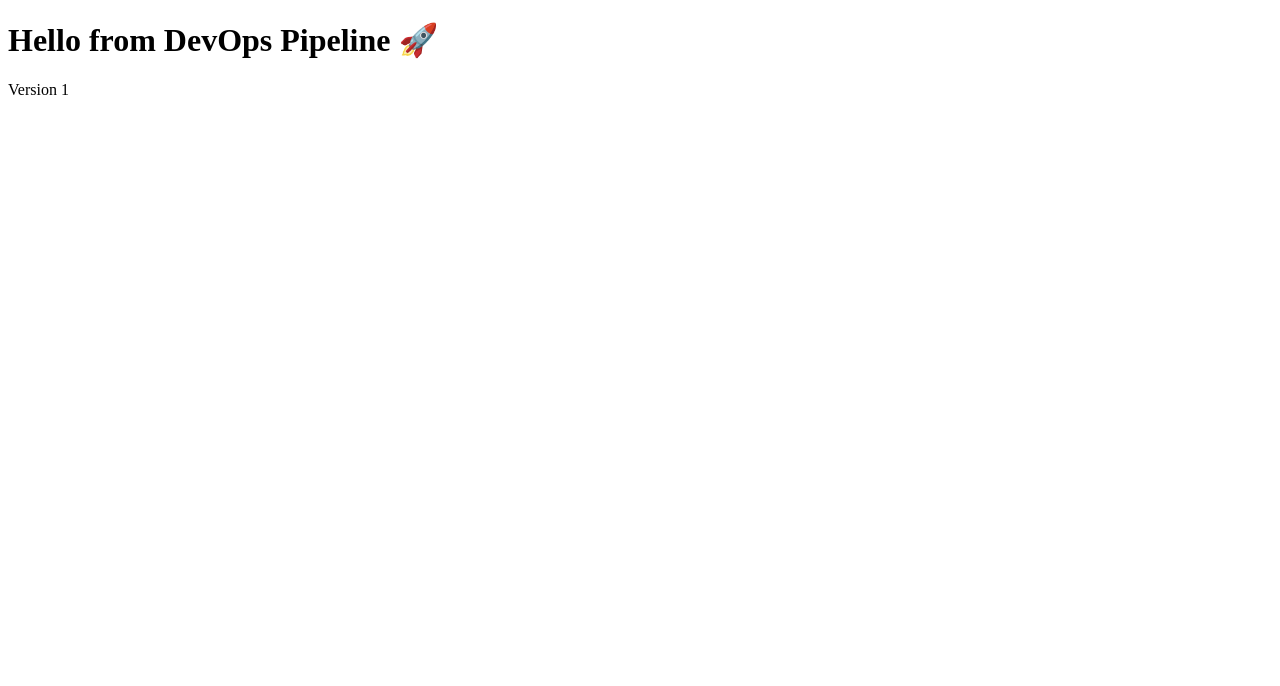
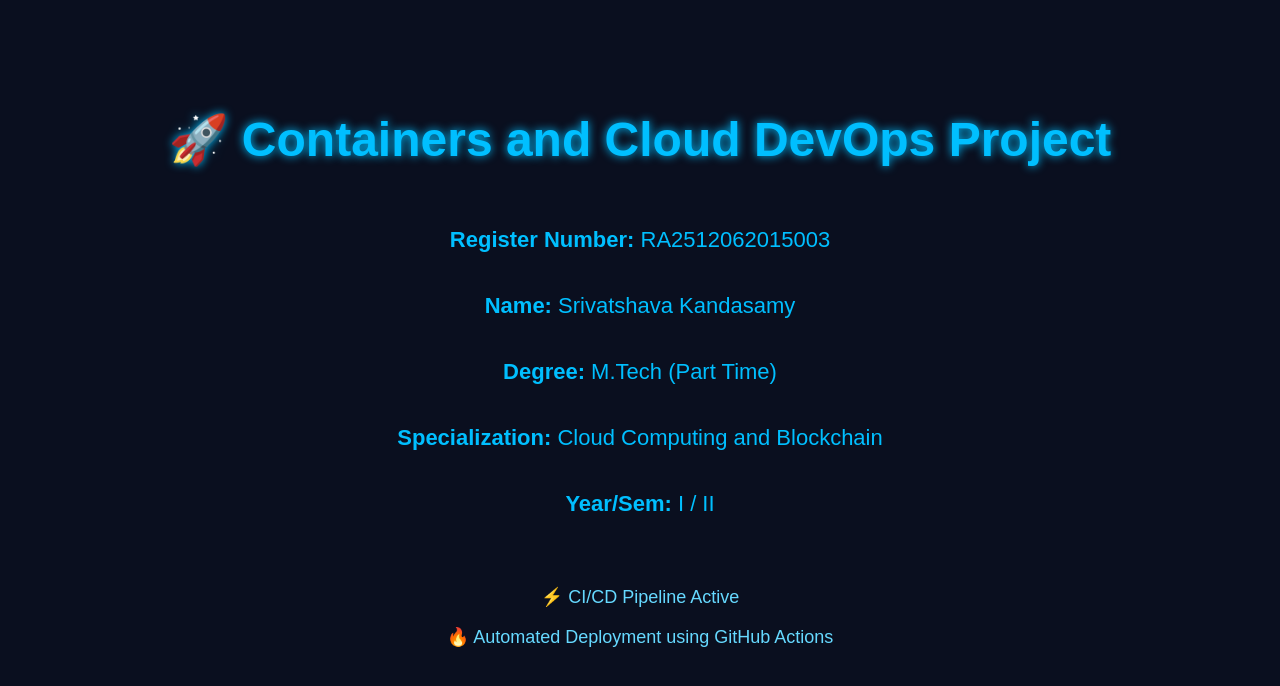
Before and after one commit to SRIVATSHAVA/containers_cloud_devops_project, a plain HTML site: page index.html in a window 1280 px wide. Drawn offline with Linux system fonts and the light colour scheme.

Commit message:
Updated Code - Flashy UI

```diff
--- a/index.html
+++ b/index.html
@@ -1,10 +1,28 @@
 <!DOCTYPE html>
 <html>
 <head>
-    <title>DevOps Project</title>
+    <title>Containers and Cloud DevOps Project</title>
 </head>
-<body>
-    <h1>Hello from DevOps Pipeline 🚀</h1>
-    <p>Version 1</p>
+<body style="margin:0; padding:0; background-color:#0a0f1f; font-family:Arial, sans-serif; color:#00bfff; text-align:center;">
+
+    <div style="padding-top:80px;">
+        <h1 style="font-size:48px; text-shadow:0 0 10px #00bfff;">
+            🚀 Containers and Cloud DevOps Project
+        </h1>
+
+        <div style="margin-top:50px; font-size:22px; line-height:2;">
+            <p><b>Register Number:</b> RA2512062015003</p>
+            <p><b>Name:</b> Srivatshava Kandasamy</p>
+            <p><b>Degree:</b> M.Tech (Part Time)</p>
+            <p><b>Specialization:</b> Cloud Computing and Blockchain</p>
+            <p><b>Year/Sem:</b> I / II</p>
+        </div>
+
+        <div style="margin-top:60px; font-size:18px; color:#66d9ff;">
+            <p>⚡ CI/CD Pipeline Active</p>
+            <p>🔥 Automated Deployment using GitHub Actions</p>
+        </div>
+    </div>
+
 </body>
 </html>
```
